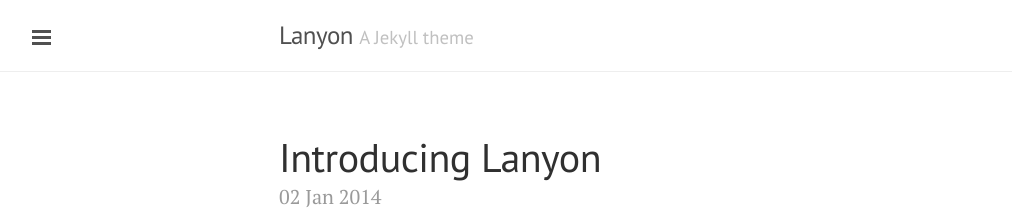
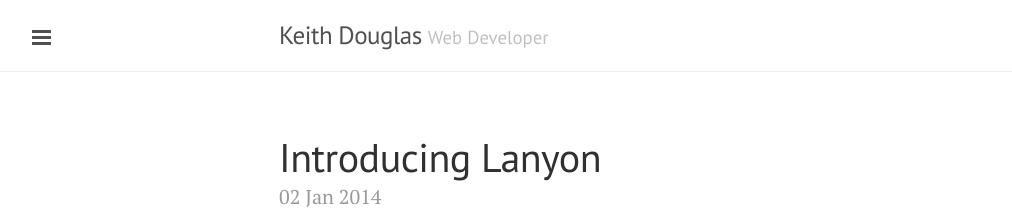
Before and after one commit to keithdhd/keithdhd-.github.io, a Jekyll site: the page built from index.html, in a window 1280 px wide and 900 px high. Shown: the top 216 px of the window, without its empty margins (1-1013 px from the left). Built offline with Jekyll 4.4.1, drawn with Linux system fonts in a browser that asks for light colours; Markdown is read by kramdown in place of the engine named in the settings; the list of posts is cut into pages by our own code.

Commit message:
config edit

```diff
--- a/_config.yml
+++ b/_config.yml
@@ -6,14 +6,14 @@
 permalink:        pretty
 
 # Setup
-title:            Lanyon
-tagline:          'A Jekyll theme'
-description:      'A reserved <a href="http://jekyllrb.com" target="_blank">Jekyll</a> theme that places the utmost gravity on content with a hidden drawer. Made by <a href="https://twitter.com/mdo" target="_blank">@mdo</a>.'
-url:              http://lanyon.getpoole.com
+title:            Keith Douglas
+tagline:          'Web Developer'
+description:      'Keith Douglas, web developer'
+url:              http://www.keithdouglas.co.uk
 
 author:
-  name:           'Mark Otto'
-  url:            https://twitter.com/mdo
+  name:           'Keith Douglas'
+  url:            https://twitter.com/KDHDouglas
 
 paginate:         5
 
@@ -21,4 +21,4 @@
 version:          2.0.0
 
 github:
-  repo:           https://github.com/poole/lanyon
+  repo:           https://github.com/keithdh/keithdhd.github.io
```
